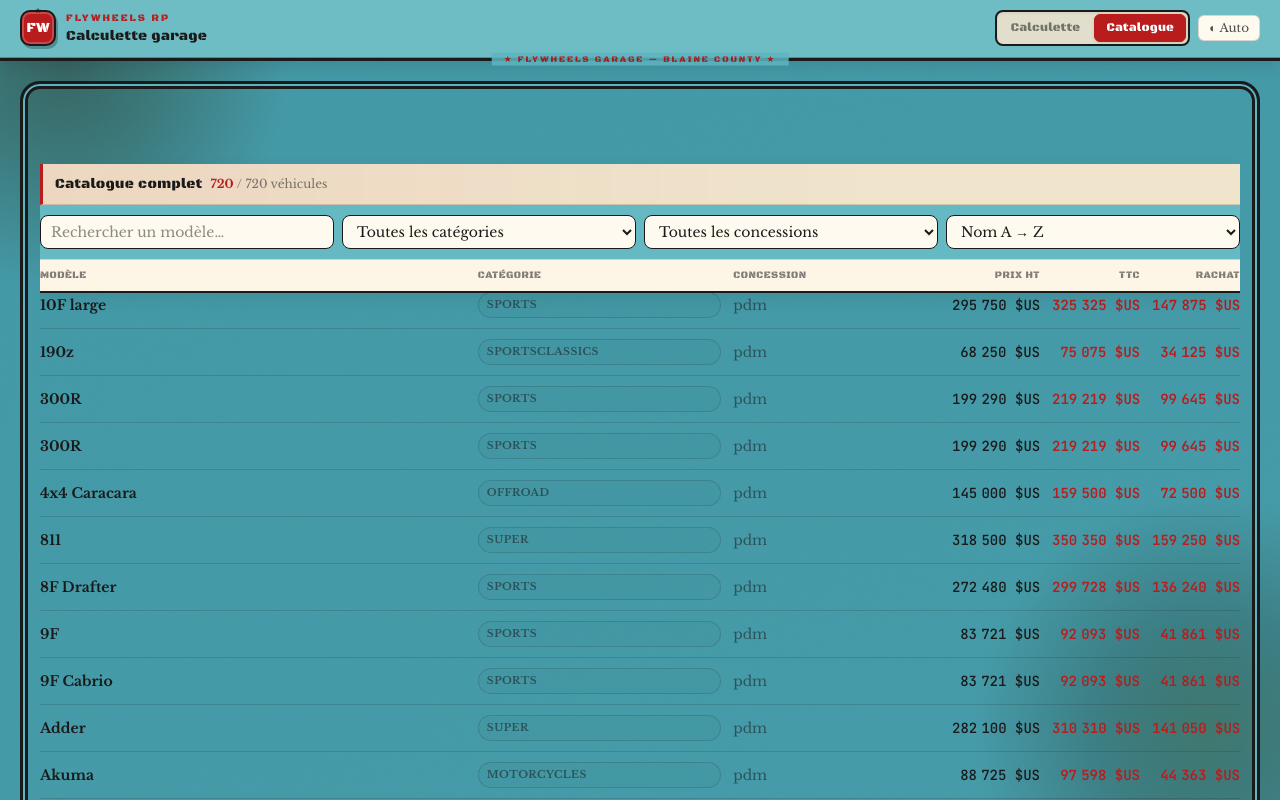
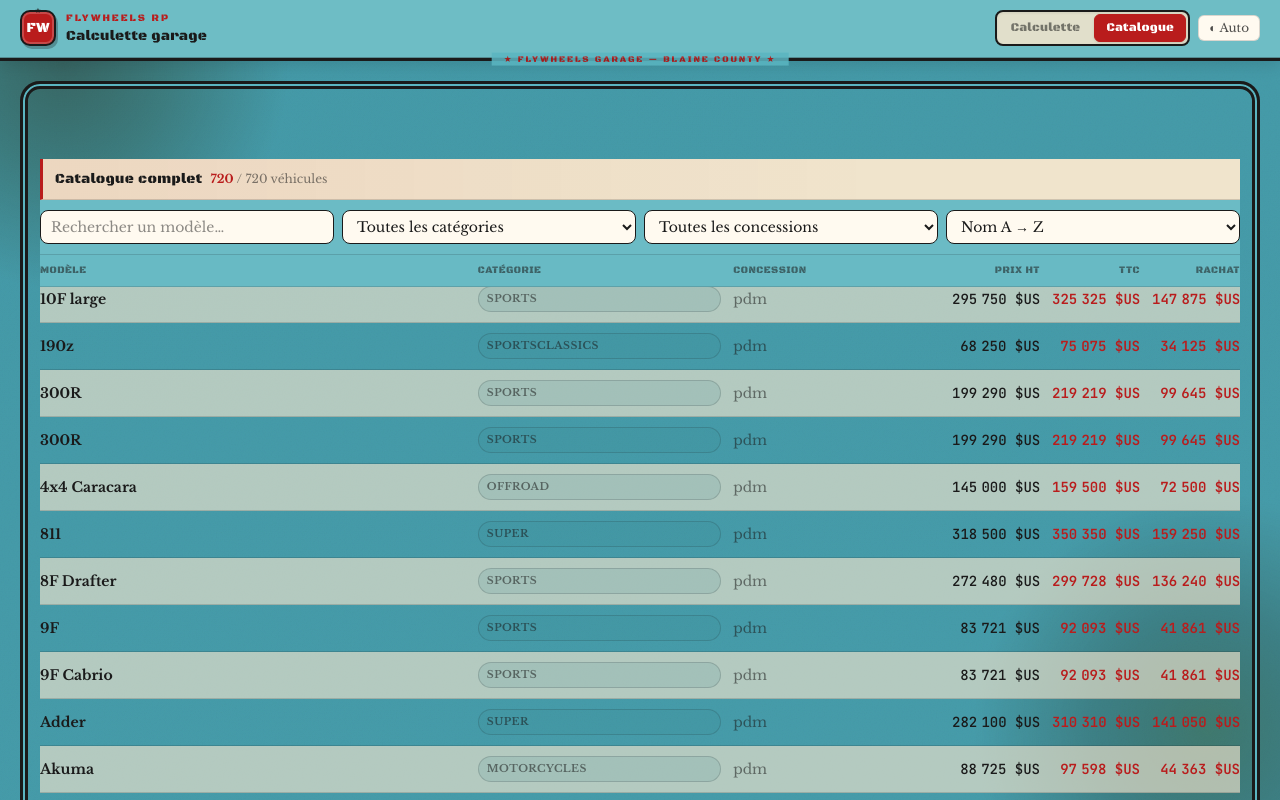
Before and after one commit to Mestryx-dev/reroll-flywheels, a React (Vite) app: page / in a window 1280 px wide. Both pictures are taken after a click on the button "Catalogue". Shown: the top 800 px of the page. Built offline with nearby package versions, Linux system fonts and the light colour scheme.

Commit message:
fix(catalog): remove inner card shell and tune frame padding
Drop the nested catalog card so content uses only the outer frame border, with zebra rows and lighter sticky backgrounds.

Co-authored-by: Cursor <cursoragent@cursor.com>

```diff
--- a/src/components/VehicleCatalog.tsx
+++ b/src/components/VehicleCatalog.tsx
@@ -102,7 +102,7 @@ export function VehicleCatalog() {
       initial={{ opacity: 0, y: 8 }}
       animate={{ opacity: 1, y: 0 }}
       exit={{ opacity: 0, y: -8 }}
-      className={`overflow-x-auto ${catalogShell}`}
+      className={`fw-catalog overflow-x-auto ${catalogShell}`}
     >
       <div className={`fw-catalog-sticky sticky ${CATALOG_STICKY_TOP} z-30`}>
         <div className="fw-catalog-banner">
--- a/src/index.css
+++ b/src/index.css
@@ -455,10 +455,13 @@ body {
     box-shadow: inset 0 1px 3px rgba(0, 0, 0, 0.08);
   }
 
+  .fw-catalog {
+    width: 100%;
+  }
+
   .fw-catalog-sticky {
-    background: color-mix(in srgb, var(--fw-bg) 94%, var(--fw-surface) 6%);
-    border-bottom: 2px solid var(--fw-border-strong);
-    box-shadow: 0 6px 16px rgba(0, 0, 0, 0.08);
+    background: color-mix(in srgb, var(--fw-bg) 90%, var(--fw-surface) 10%);
+    border-bottom: 1px solid var(--fw-border);
   }
 
   .fw-catalog-banner {
@@ -479,12 +482,16 @@ body {
   }
 
   .fw-catalog-columns {
-    background: var(--fw-surface);
+    background: color-mix(in srgb, var(--fw-bg) 92%, var(--fw-surface) 8%);
   }
 
   .fw-catalog-body {
     position: relative;
     z-index: 0;
+  }
+
+  .fw-catalog-body .fw-catalog-row:nth-child(even) {
+    background: color-mix(in srgb, var(--fw-surface-sunken) 65%, transparent);
   }
 
   .fw-catalog-row {
@@ -506,6 +513,11 @@ body {
 
   .fw-content-frame--catalog {
     justify-content: flex-start;
+    min-height: calc(100dvh - 4.75rem);
+    padding:
+      calc(var(--fw-frame-inset) + var(--fw-frame-gap))
+      calc(var(--fw-frame-inset) + var(--fw-frame-gap))
+      calc(var(--fw-frame-inset) + var(--fw-frame-gap));
   }
 }
 
```
